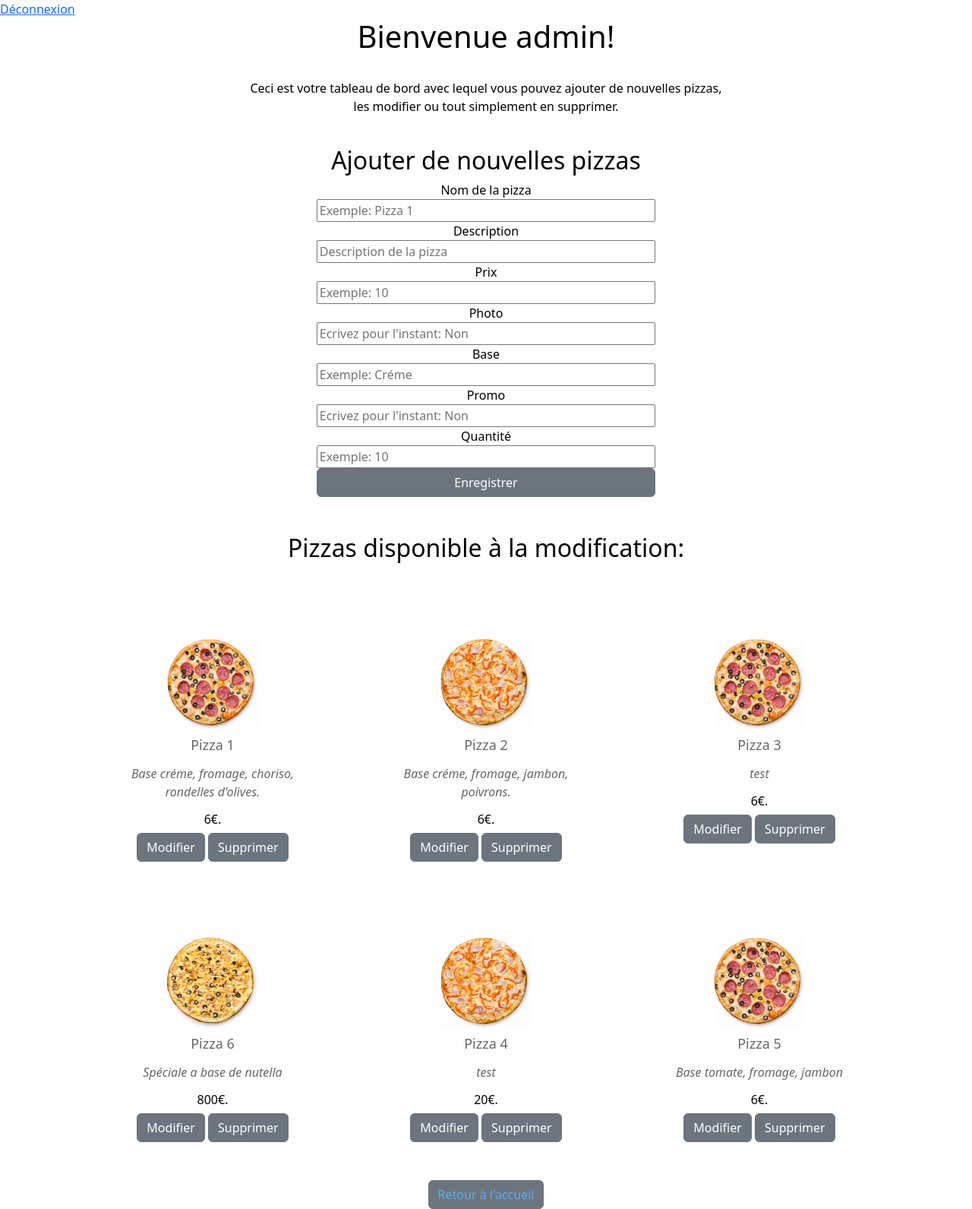
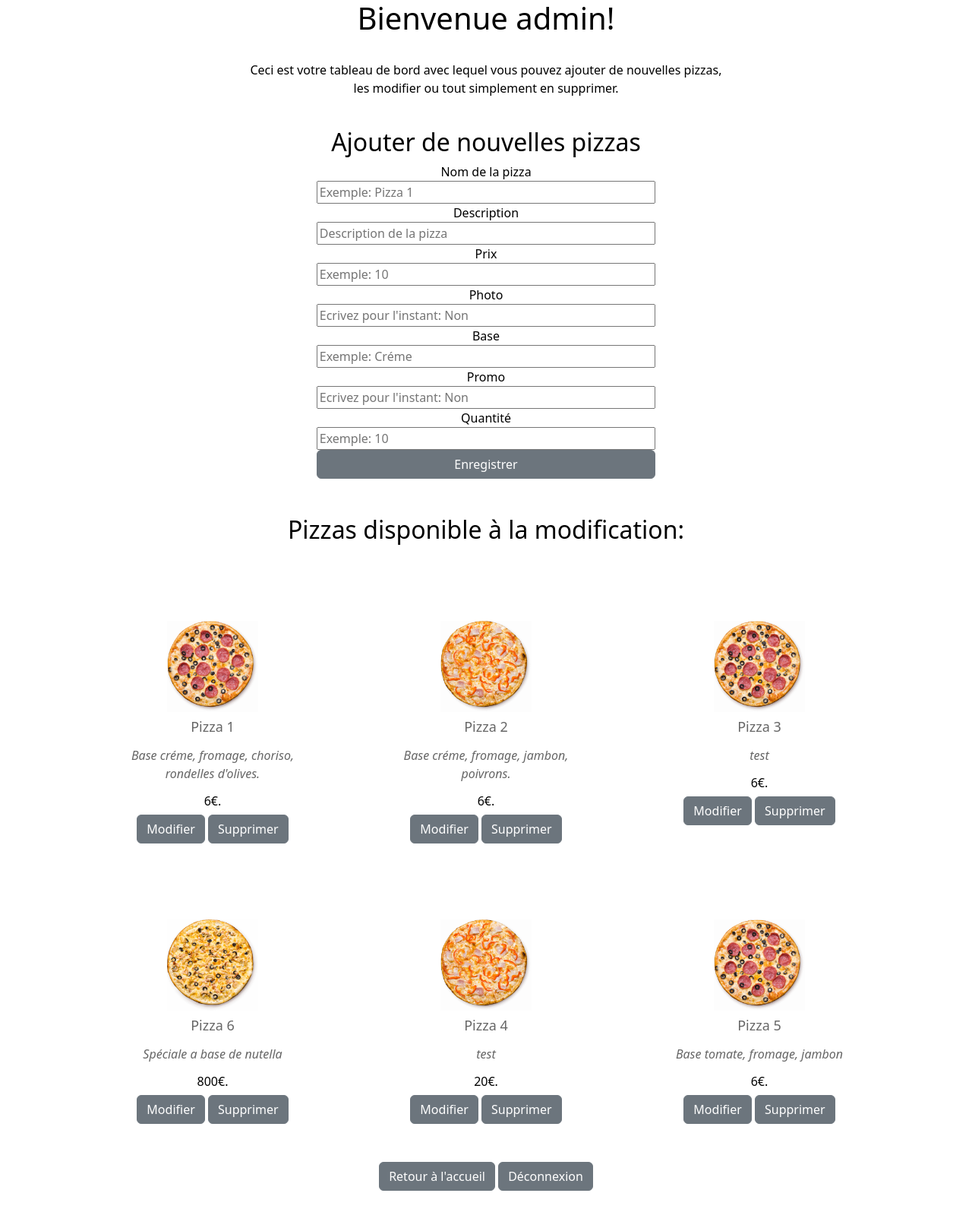
Before and after one commit to CedricBaude/pizza_rapido, a PHP site: page /back.php in a window 1280 px wide. Shown: the whole page at 76% size. After the commit the page ends 1567 px from the top, so only its background shows below. Run offline with PHP 8.4, Linux system fonts and the light colour scheme; a user stored in the database is signed in; data comes from the database, SQL or seed files in the repository.

Commit message:
maj update bandeau

```diff
--- a/back.php
+++ b/back.php
@@ -54,7 +54,7 @@ require('include/head.php');
 ?>
 
 <body>
-	<a href="logout.php">Déconnexion</a>
+
 	<div class="sucess">
 		<h1>Bienvenue <?php echo $_SESSION['name_user']; ?>!</h1> <br>
 		<p>Ceci est votre tableau de bord avec lequel vous pouvez ajouter de nouvelles pizzas, <br>les modifier ou tout simplement en supprimer.</p><br>
@@ -82,7 +82,7 @@ require('include/head.php');
 				<label for=" quantity_pizza">Quantité</label>
 				<input type="text" name="quantity_pizza" id="quantity_pizza" placeholder="Exemple: 10">
 
-				<button type="button" class="btn btn-secondary">Enregistrer</button>
+				<button class="btn btn-secondary">Enregistrer</button>
 			</form>
 		</div>
 		<br>
@@ -135,7 +135,8 @@ require('include/head.php');
 			?>
 
 		</div>
-		<a class="btn btn-secondary" href="index.php" role="button">Retour à l'accueil</a>
+		<a class="btn btn-secondary" id="back" href="index.php" role="button">Retour à l'accueil</a>
+		<a class="btn btn-secondary" id="back"href="logout.php">Déconnexion</a>
 
 
 </body>
--- a/css/style.css
+++ b/css/style.css
@@ -247,3 +247,7 @@ p.errorMessage {
     margin: 6px 0;
     font-weight: 500;
 }
+#back{
+    color: white;
+    margin-bottom: 20px;
+}
```
